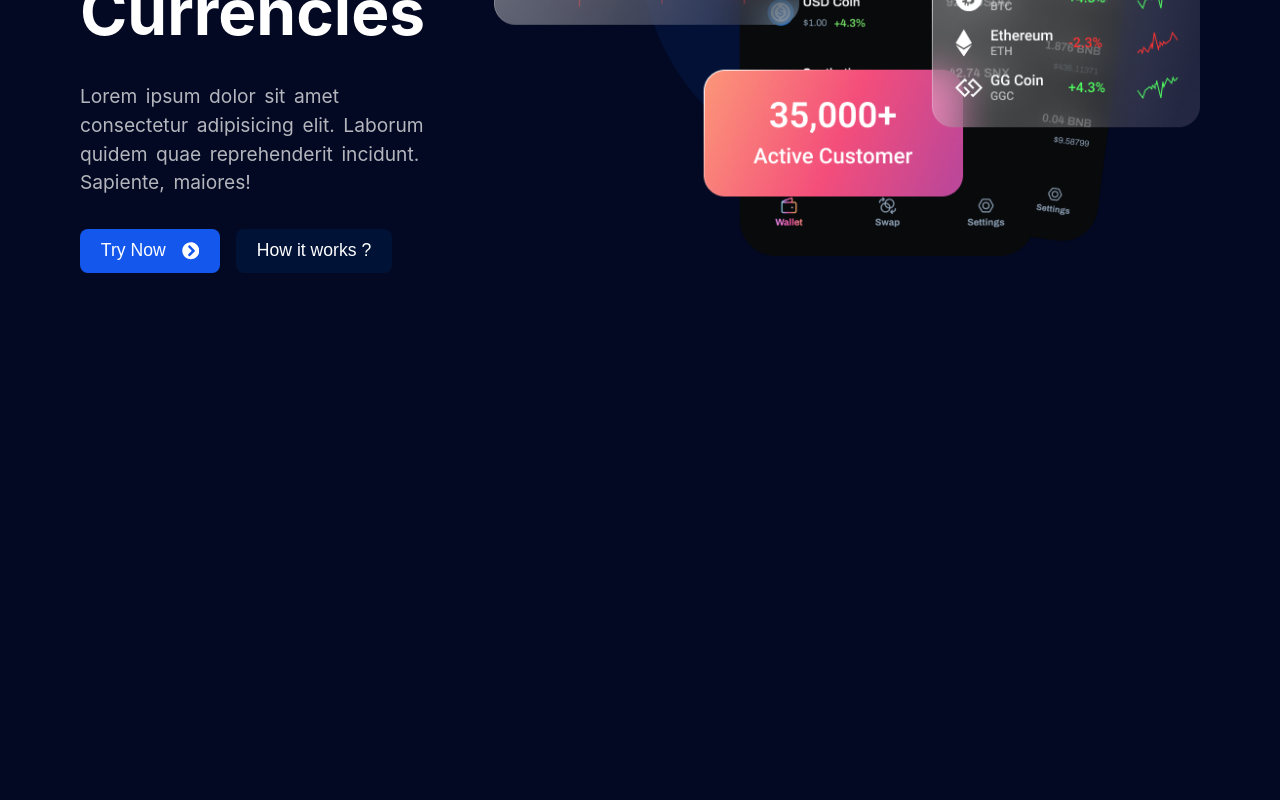
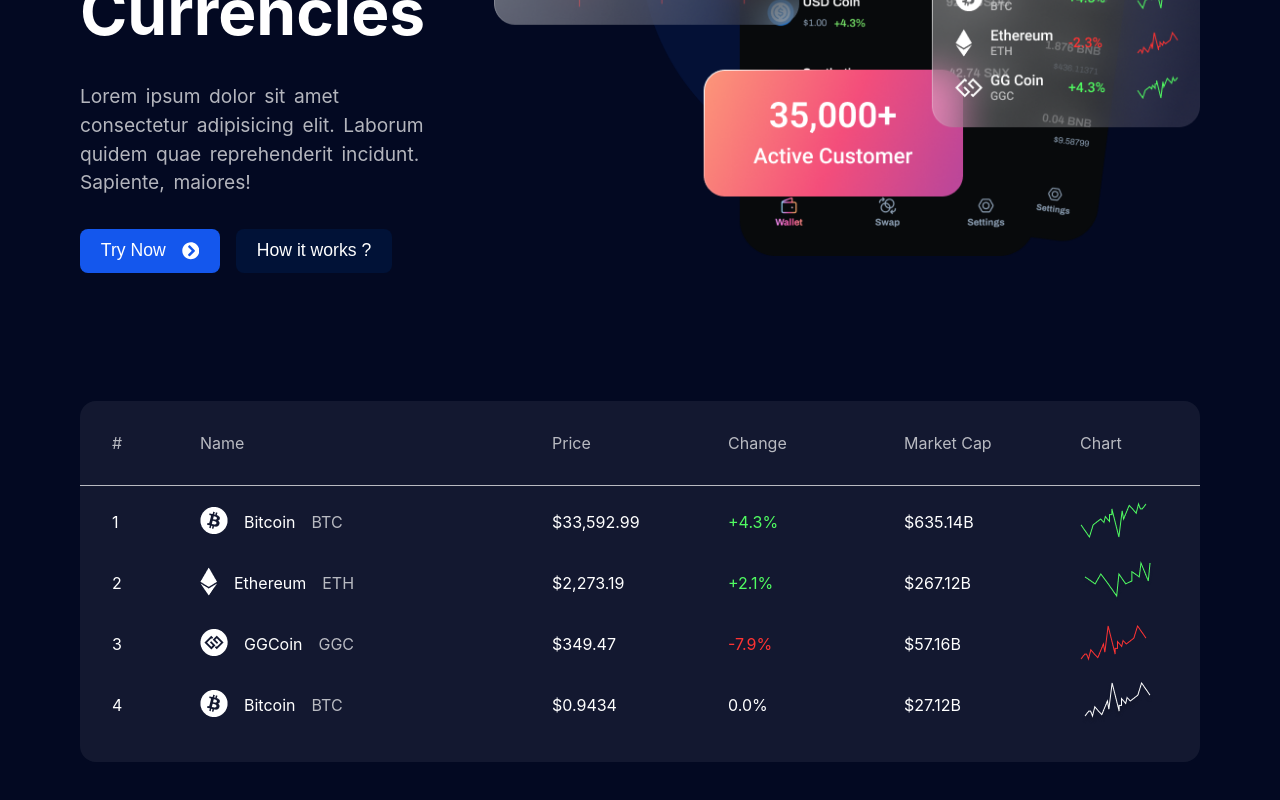
Before and after one commit to Zeeshnhmd/coinBase, a React (Create React App) app: page / in a window 1280 px wide. Shown: the part 541-1341 px from the top of the page. Before the commit the page ends 942 px from the top, so only its background shows below. Built offline with nearby package versions, Linux system fonts and the light colour scheme.

Commit message:
dailyprices section

```diff
--- a/src/App.js
+++ b/src/App.js
@@ -1,4 +1,5 @@
 import React from 'react';
+import DailyPrices from './components/DailyPrices';
 import Home from './components/Home';
 import Navbar from './components/Navbar';
 
@@ -7,6 +8,7 @@ export default function App() {
 		<div>
 			<Navbar />
 			<Home />
+			<DailyPrices />
 		</div>
 	);
 }
--- /dev/null
+++ b/src/components/DailyPrices.jsx
@@ -0,0 +1,124 @@
+import React from 'react';
+import styled from 'styled-components';
+import price1 from '../assets/price1.png';
+import price2 from '../assets/price2.png';
+import price3 from '../assets/price3.png';
+import price4 from '../assets/price4.png';
+import bitcoin from '../assets/bitcoin.png';
+import ethereum from '../assets/ethereum.png';
+import ggcoin from '../assets/ggcoin.png';
+
+export default function DailyPrices() {
+	const data = [
+		{
+			name: 'Bitcoin',
+			image: bitcoin,
+			short: 'BTC',
+			price: '$33,592.99',
+			change: '+4.3%',
+			marketCap: '$635.14B',
+			chart: price1,
+		},
+		{
+			name: 'Ethereum',
+			image: ethereum,
+			short: 'ETH',
+			price: '$2,273.19',
+			change: '+2.1%',
+			marketCap: '$267.12B',
+			chart: price2,
+		},
+		{
+			name: 'GGCoin',
+			image: ggcoin,
+			short: 'GGC',
+			price: '$349.47',
+			change: '-7.9%',
+			marketCap: '$57.16B',
+			chart: price3,
+		},
+		{
+			name: 'Bitcoin',
+			image: bitcoin,
+			short: 'BTC',
+			price: '$0.9434',
+			change: '0.0%',
+			marketCap: '$27.12B',
+			chart: price4,
+		},
+	];
+
+	const getPriceChangeClassname = (change) => {
+		const changNum = change[0];
+		if (changNum === '+') return 'green';
+		else if (changNum === '-') return 'red';
+		else return;
+	};
+
+	return (
+		<Section className="flex gap-2 column">
+			<div className="container">
+				<div className="header subdue">
+					<span>#</span>
+					<span>Name</span>
+					<span>Price</span>
+					<span>Change</span>
+					<span>Market Cap</span>
+					<span>Chart</span>
+				</div>
+				<div className="data flex column gap-1">
+					{data.map(
+						(
+							{ name, image, short, price, change, marketCap, chart },
+							index
+						) => {
+							return (
+								<div className="row a-center" key={price}>
+									<span>{index + 1}</span>
+									<div className="name flex gap-1 a-center">
+										<span className="image">
+											<img src={image} alt="name" />
+										</span>
+										<span>{name}</span>
+										<span className="short subdue">{short}</span>
+									</div>
+									<span>{price}</span>
+									<span className={getPriceChangeClassname(change)}>
+										{change}
+									</span>
+									<span>{marketCap}</span>
+									<span className="chart">
+										<img src={chart} alt="chart" />
+									</span>
+								</div>
+							);
+						}
+					)}
+				</div>
+			</div>
+		</Section>
+	);
+}
+
+const Section = styled.section`
+	background-color: #ffffff10;
+	border-radius: 1rem;
+	.header {
+		border-bottom: 1px solid #fff;
+		padding: 2rem;
+	}
+	.header,
+	.data > .row {
+		display: grid;
+		grid-template-columns: 0.5fr 2fr 1fr 1fr 1fr 0.5fr;
+	}
+	.data {
+		padding: 1rem 2rem 2rem 2rem;
+	}
+	.green {
+		color: var(--green);
+	}
+	.red {
+		color: var(--red);
+	}
+`;
```
